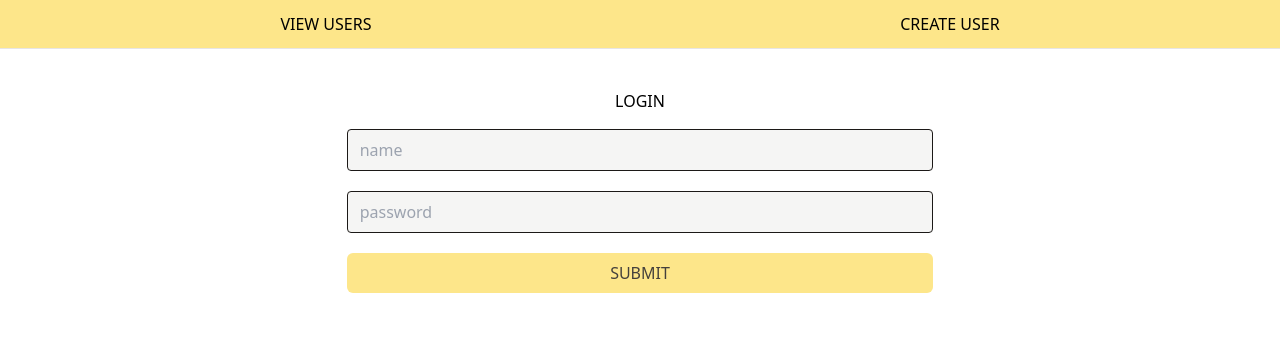
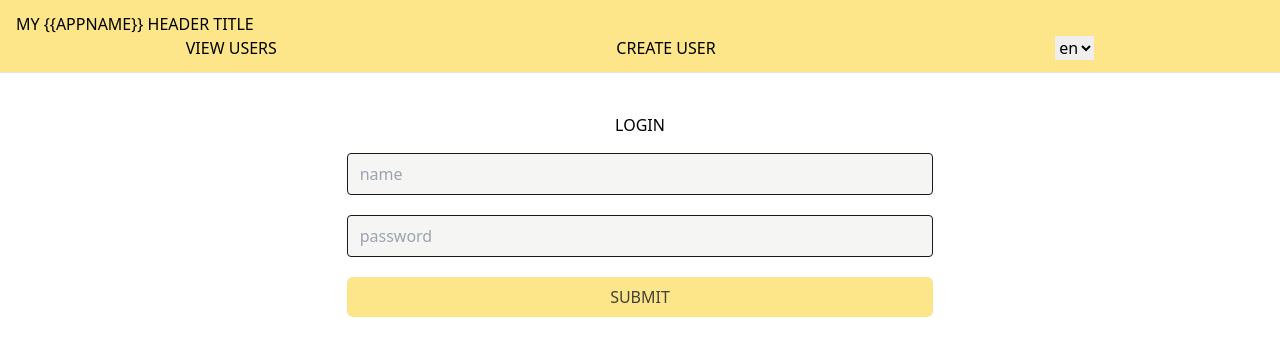
Before and after one commit to MaleryValery/bootcamp, a React (Vite) app in the folder assignment-admin-dashboard/: page /login in a window 1280 px wide. Shown: the top 356 px of the page. Built offline with nearby package versions, Linux system fonts and the light colour scheme.

Commit message:
feat: add i18n

```diff
--- a/assignment-admin-dashboard/src/UI/CustomNav.tsx
+++ b/assignment-admin-dashboard/src/UI/CustomNav.tsx
@@ -1,20 +1,30 @@
 import { NavLink } from 'react-router-dom';
 import { useAuth } from '../context/AuthContext';
+import { t } from 'i18next';
+import { useState } from 'react';
+import { useTranslation } from 'react-i18next';
 
 type NavType = {
   className: string;
   menu: {
     users: string;
     adduser: string;
-    updateuser: string;
+    // updateuser: string;
   };
 };
 
 function CustomNav({ className, menu }: NavType) {
   const { isAuth, handleLogout } = useAuth();
+  const {
+    t,
+    i18n: { changeLanguage, language },
+  } = useTranslation();
+  // const [lg, setLg] = useState('en');
+  // t('headerTitle');
 
   return (
     <nav>
+      {t('headerTitle')}
       <ul className={className}>
         {Object.entries(menu).map((el) => (
           <NavLink key={el[0]} to={`/admin/${el[0]}`}>
@@ -26,6 +36,10 @@ function CustomNav({ className, menu }: NavType) {
             Logout
           </NavLink>
         )}
+        <select value={language} onChange={(e) => changeLanguage(e.target.value)}>
+          <option value="en">en</option>
+          <option value="ru">ru</option>
+        </select>
       </ul>
     </nav>
   );
--- /dev/null
+++ b/assignment-admin-dashboard/src/i18n/en.json
@@ -0,0 +1,5 @@
+{
+  "translation": {
+    "headerTitle": "My {{appName}} Header Title"
+  }
+}
--- /dev/null
+++ b/assignment-admin-dashboard/src/i18n/index.ts
@@ -0,0 +1,14 @@
+import i18n from 'i18next';
+import { initReactI18next } from 'react-i18next';
+import ruJSON from './ru.json';
+import enJSON from './en.json';
+
+i18n.use(initReactI18next).init({
+  resources: {
+    en: { ...enJSON },
+    ru: { ...ruJSON },
+  }, // Where we're gonna put translations' files
+  lng: 'en', // Set the initial language of the App
+});
+
+export default i18n;
--- /dev/null
+++ b/assignment-admin-dashboard/src/i18n/ru.json
@@ -0,0 +1,5 @@
+{
+  "translation": {
+    "headerTitle": "Привет"
+  }
+}
--- a/assignment-admin-dashboard/src/main.tsx
+++ b/assignment-admin-dashboard/src/main.tsx
@@ -2,6 +2,7 @@ import React from 'react';
 import ReactDOM from 'react-dom/client';
 import './index.css';
 import App from './App';
+import '../src/i18n/index';
 
 ReactDOM.createRoot(document.getElementById('root')!).render(
   <React.StrictMode>
--- /dev/null
+++ b/package.json
@@ -0,0 +1,6 @@
+{
+  "dependencies": {
+    "i18next": "^23.11.4",
+    "react-i18next": "^14.1.1"
+  }
+}
```
Also changed, not shown: assignment-admin-dashboard/src/App.tsx (+9 -5 lines), 1 other file (tests, documents, lock files or other folders).
